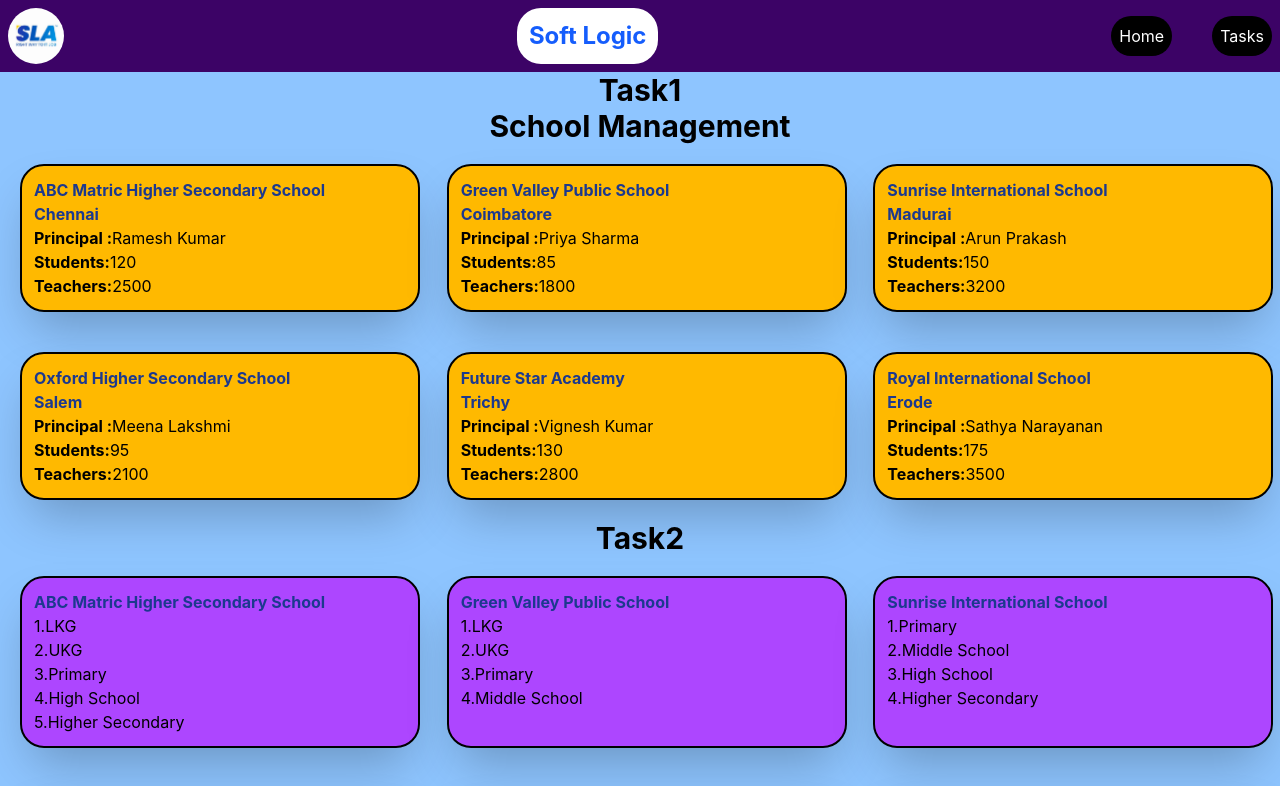
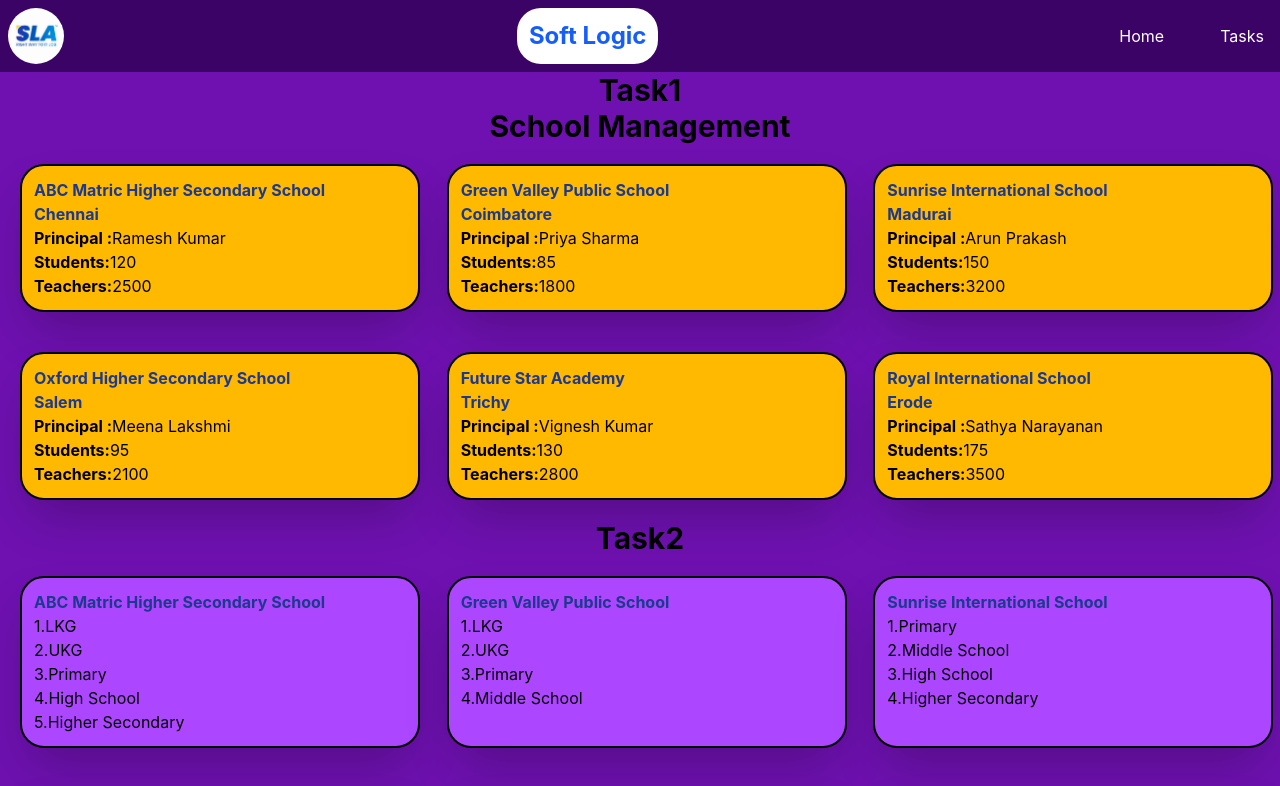
Before and after one commit to GodsonArockiaRaj007/Single-Page, a React (Vite) app: page /Day4 in a window 1280 px wide. Shown: the top 786 px of the page. Built offline with nearby package versions, Linux system fonts and the light colour scheme.

Commit message:
Day4 Updated 1

```diff
--- a/src/Day4/School.jsx
+++ b/src/Day4/School.jsx
@@ -3,7 +3,7 @@ import SchoolStats from "./SchoolStats"
 const School = ({schools}) => {
   return (
     <>
-    <div className="bg-blue-300 ">
+    <div className="bg-purple-800 ">
         <div>
              <div className="" >
             <h1 className="text-center font-bold text-3xl">Task1</h1>
--- a/src/components/Navbar.jsx
+++ b/src/components/Navbar.jsx
@@ -12,8 +12,8 @@ const Navbar = () => {
               <h1 className="bg-white rounded-3xl text-blue-600 font-bold p-3 text-2xl ">Soft Logic</h1>
         </div>
         <div className="flex gap-10">
-            <NavLink to="/" className={({ isActive }) =>isActive? "bg-blue-900 p-2 rounded-4xl text-white": "bg-black p-2 rounded-4xl text-white"}>Home</NavLink>
-             <NavLink to="/tasks" className={({ isActive }) =>isActive? "bg-blue-900 p-2 rounded-4xl text-white": "bg-black p-2 rounded-4xl text-white"}>Tasks</NavLink>
+            <NavLink to="/" className={({ isActive }) =>isActive? "bg-purple-800 p-2 rounded-4xl text-white": " p-2 rounded-4xl text-white"}>Home</NavLink>
+             <NavLink to="/tasks" className={({ isActive }) =>isActive? "bg-purple-800 p-2 rounded-4xl text-white": " p-2 rounded-4xl text-white"}>Tasks</NavLink>
 
         </div>
     </div>
--- a/src/pages/Home.jsx
+++ b/src/pages/Home.jsx
@@ -6,11 +6,12 @@ const Home = () => {
         <div className=" h-screen">
         <div className="bg-white w-fit border-2 p-5 m-10 rounded-3xl">
           <h1 className="text-center text-3xl font-bold">User Manual</h1>
+          <h1 className="font-bold">**Read carefully before using this webpage** </h1>
           <p>1.To see Tasks click on the Task button in the navbar. </p>
           <p>2.To comback to the home page click on the Home button in the Navbar.  </p>
           <p>3.Day2 alone i have deployed seperately on vercel and I used that link. </p>
           <p>4.So for Day2 the navbar will be sepearte and if you want to come back to the home You need to use back button in the browser.</p>
-
+          <p>5.This page only conatins my react tasks</p>
         </div>
     </div>
     </div>
--- a/src/pages/Tasks.jsx
+++ b/src/pages/Tasks.jsx
@@ -4,14 +4,14 @@ const Tasks = () => {
     <>
     <div className="bg-purple-800 min-h-screen">
         <div className="flex justify-center">
-            <h1 className="text-5xl font-bold text-center bg-purple-950  text-white w-fit p-5 rounded-3xl mt-10 ">Tasks</h1>
+            <h1 className="text-5xl font-bold text-center bg-purple-950 border-purple-950 border-3 shadow-2xs shadow-black text-white w-fit p-5 rounded-3xl mt-10 ">Tasks</h1>
         </div>
-        <div className="flex flex-col gap-5 items-center justify-center mt-10">
+        <div className="flex flex-col gap-5 items-center justify-center mt-10 ">
 
-              <Link className="bg-purple-950  font-bold text-2xl rounded-4xl w-fit p-4 text-white " to='/Day1'>Day1</Link>
-            <Link className="bg-purple-950 text-white font-bold text-2xl rounded-4xl w-fit p-4 " to='https://routing-seven-pied.vercel.app/'>Day2</Link>
-            <Link className="bg-purple-950 text-white font-bold text-2xl rounded-4xl w-fit p-4 " to='/Day3'>Day3</Link>
-            <Link className="bg-purple-950 text-white font-bold text-2xl rounded-4xl w-fit p-4 " to='/Day4'>Day4</Link>
+              <Link className="bg-purple-950  font-bold text-2xl rounded-4xl w-fit p-4 text-white  transition duration-100 hover:scale-110" to='/Day1'>Day1</Link>
+            <Link className="bg-purple-950 text-white font-bold text-2xl rounded-4xl w-fit p-4     transition duration-100 hover:scale-110 " to='https://routing-seven-pied.vercel.app/'>Day2</Link>
+            <Link className="bg-purple-950 text-white font-bold text-2xl rounded-4xl w-fit p-4     transition duration-100 hover:scale-110 " to='/Day3'>Day3</Link>
+            <Link className="bg-purple-950 text-white font-bold text-2xl rounded-4xl w-fit p-4     transition duration-100 hover:scale-110" to='/Day4'>Day4</Link>
         </div>
     </div>
     </>
```
